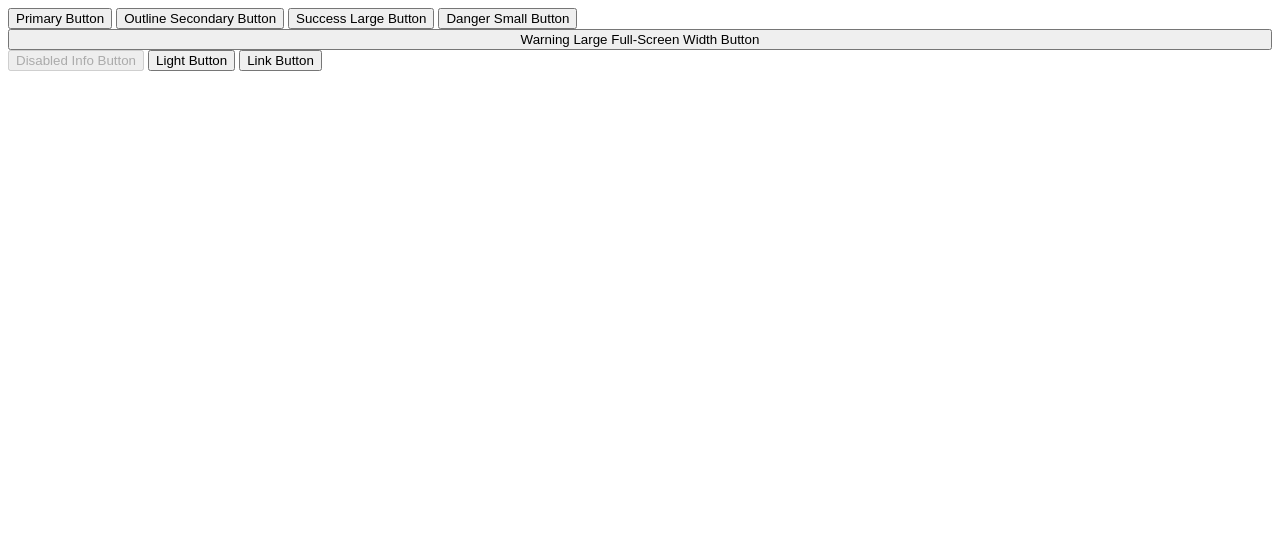
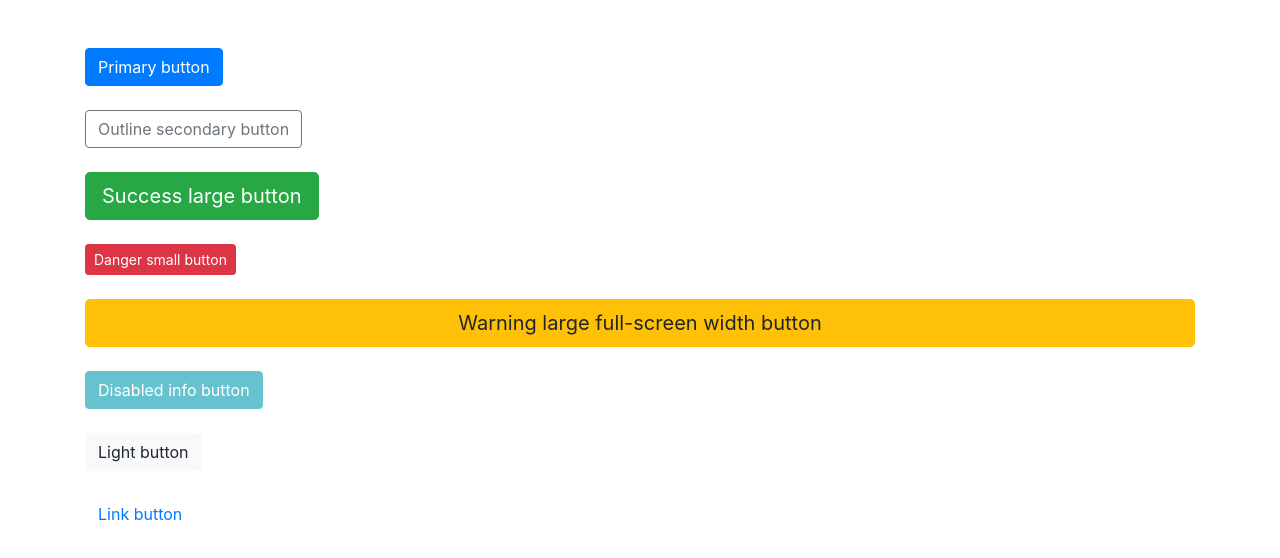
Before and after one commit to acciojob/bootstrap-buttons-Shashank84-creator, a website: page main.html in a window 1280 px wide. Drawn offline with nearby package versions, Linux system fonts and the light colour scheme.

Commit message:
created a submission

```diff
--- a/main.html
+++ b/main.html
@@ -1,20 +1,43 @@
 <!DOCTYPE html>
-
-<html>
-
+<html lang="en">
 <head>
-	<link rel="stylesheet" href="styles.css">
+  <meta charset="UTF-8">
+  <meta name="viewport" content="width=device-width, initial-scale=1.0">
+  <title>Bootstrap Buttons</title>
+  <!-- Link Bootstrap CSS file -->
+  <link href="https://stackpath.bootstrapcdn.com/bootstrap/4.5.2/css/bootstrap.min.css" rel="stylesheet">
+  <style>
+    /* Additional styles */
+    .btn-full-width {
+      width: 100%;
+    }
+  </style>
 </head>
-
 <body>
-	<button id="button-1" class="btn btn-primary">Primary Button</button>
-<button id="button-2" class="btn btn-outline-secondary">Outline Secondary Button</button>
-<button id="button-3" class="btn btn-success btn-lg">Success Large Button</button>
-<button id="button-4" class="btn btn-danger btn-sm">Danger Small Button</button>
-<button id="button-5" class="btn btn-warning" style="width: 100%;">Warning Large Full-Screen Width Button</button>
-<button id="button-6" class="btn btn-info" disabled>Disabled Info Button</button>
-<button id="button-7" class="btn btn-light">Light Button</button>
-<button id="button-8" class="btn btn-link">Link Button</button>
+  <div class="container mt-5">
+    <!-- Button 1: Primary button -->
+    <button id="button-1" class="btn btn-primary">Primary button</button>
+    <br><br>
+    <!-- Button 2: Outline secondary button -->
+    <button id="button-2" class="btn btn-outline-secondary">Outline secondary button</button>
+    <br><br>
+    <!-- Button 3: Success large button -->
+    <button id="button-3" class="btn btn-success btn-lg">Success large button</button>
+    <br><br>
+    <!-- Button 4: Danger small button -->
+    <button id="button-4" class="btn btn-danger btn-sm">Danger small button</button>
+    <br><br>
+    <!-- Button 5: Warning large full-screen width button -->
+    <button id="button-5" class="btn btn-warning btn-lg btn-full-width">Warning large full-screen width button</button>
+    <br><br>
+    <!-- Button 6: Disabled info button -->
+    <button id="button-6" class="btn btn-info" disabled>Disabled info button</button>
+    <br><br>
+    <!-- Button 7: Light button -->
+    <button id="button-7" class="btn btn-light">Light button</button>
+    <br><br>
+    <!-- Button 8: Link button -->
+    <button id="button-8" class="btn btn-link">Link button</button>
+  </div>
 </body>
-
 </html>
```
Also changed, not shown: script.js (deleted, +0 -8 lines).
